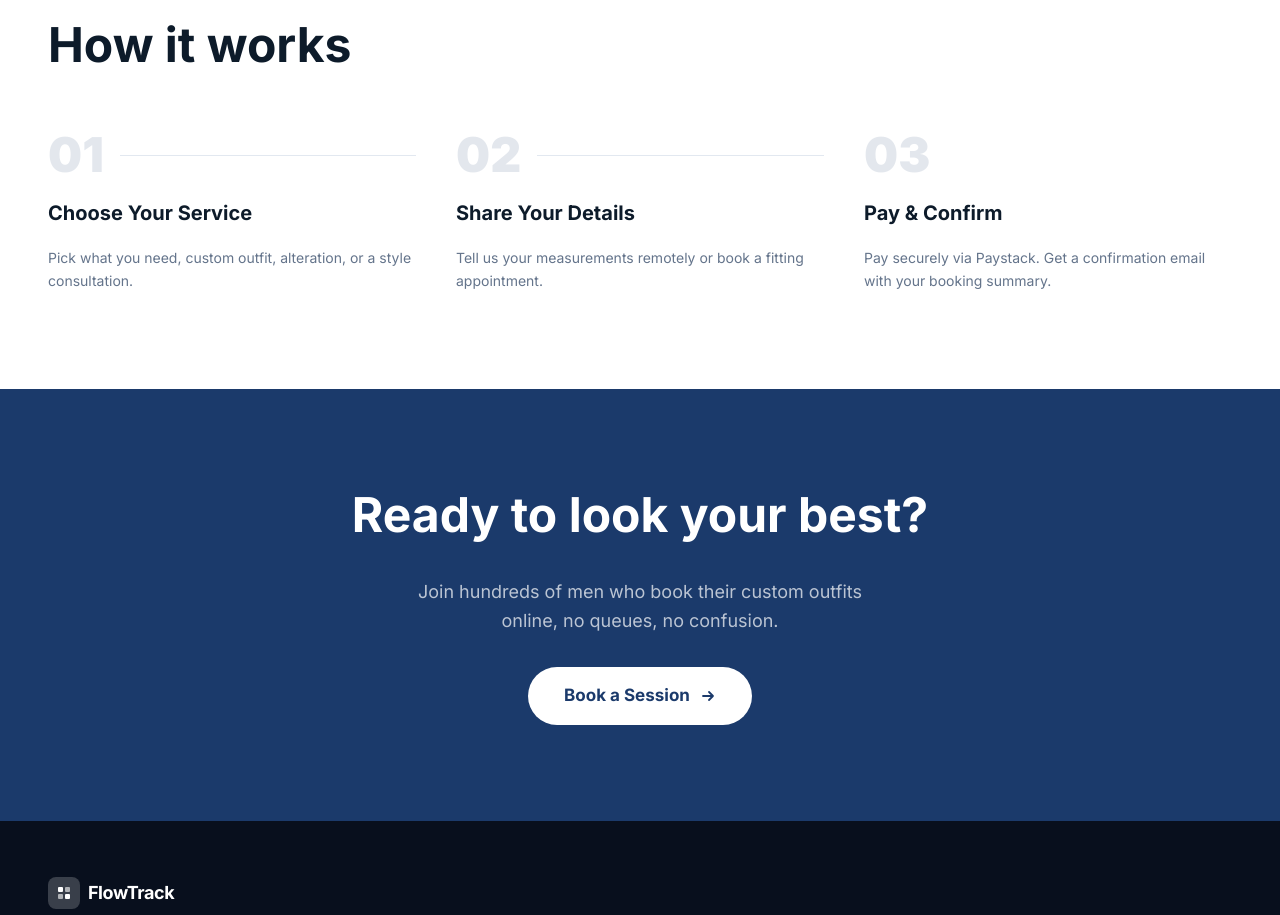
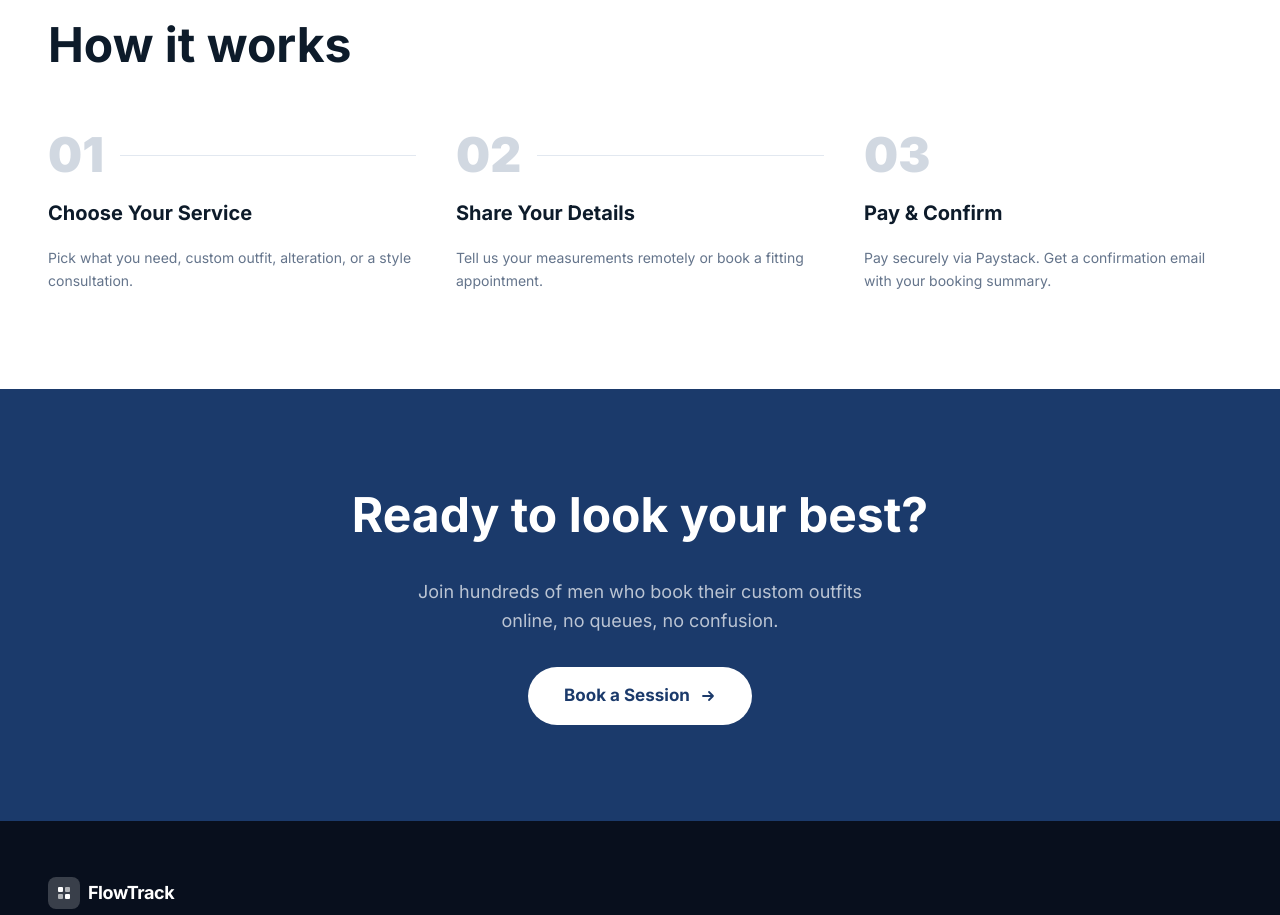
Before and after one commit to emuobopleasure/FlowTrack, a Next.js app: page / in a window 1280 px wide. Shown: the part 1564-2479 px from the top of the page. Built offline with nearby package versions, Linux system fonts and the light colour scheme.

Commit message:
fix: increase step number opacity for contrast ratio, add aria-hidden

```diff
--- a/components/landing/HowItWorks.jsx
+++ b/components/landing/HowItWorks.jsx
@@ -29,7 +29,7 @@ const HowItWorks = () => {
             <div className="container">
                 {/* Header */}
                 <div className="mb-14">
-                  <span className="text-navy text-sm font-semibold uppercase tracking-widest">
+                    <span className="text-navy text-sm font-semibold uppercase tracking-widest">
                         Simple Process
                     </span>
                     <h2 id="how-heading" className="text-4xl sm:text-5xl font-bold text-text-primary mt-3 leading-tight">
@@ -43,7 +43,10 @@ const HowItWorks = () => {
                         <div key={step.number} className="flex flex-col gap-5">
                             {/* Step number */}
                             <div className="flex items-center gap-4">
-                                <span className="text-5xl font-black text-navy/12 leading-none select-none">
+                                <span
+                                    className="text-5xl font-black text-navy/20 leading-none select-none"
+                                    aria-hidden="true"
+                                >
                                     {step.number}
                                 </span>
                                 {/* Connector line — only between steps */}
```
